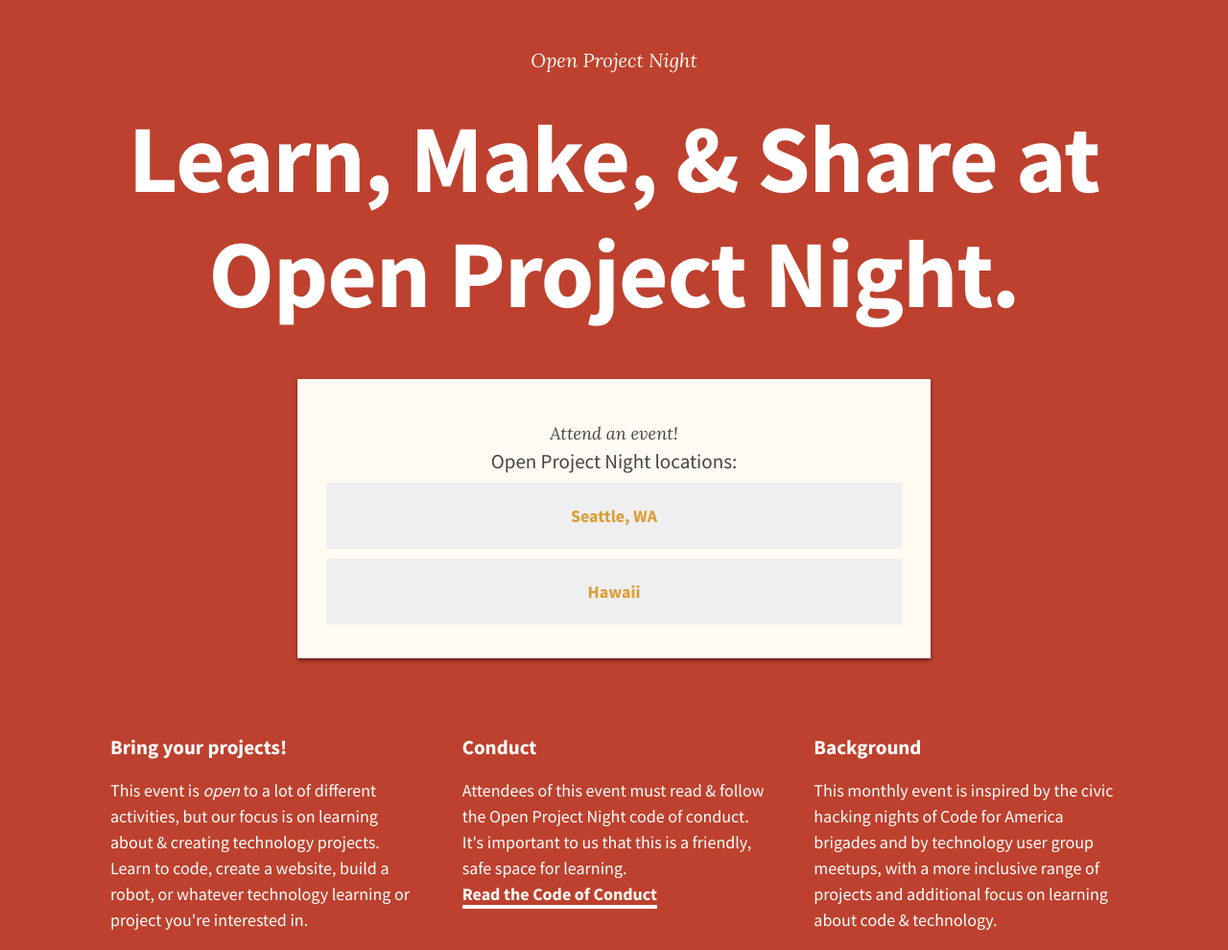
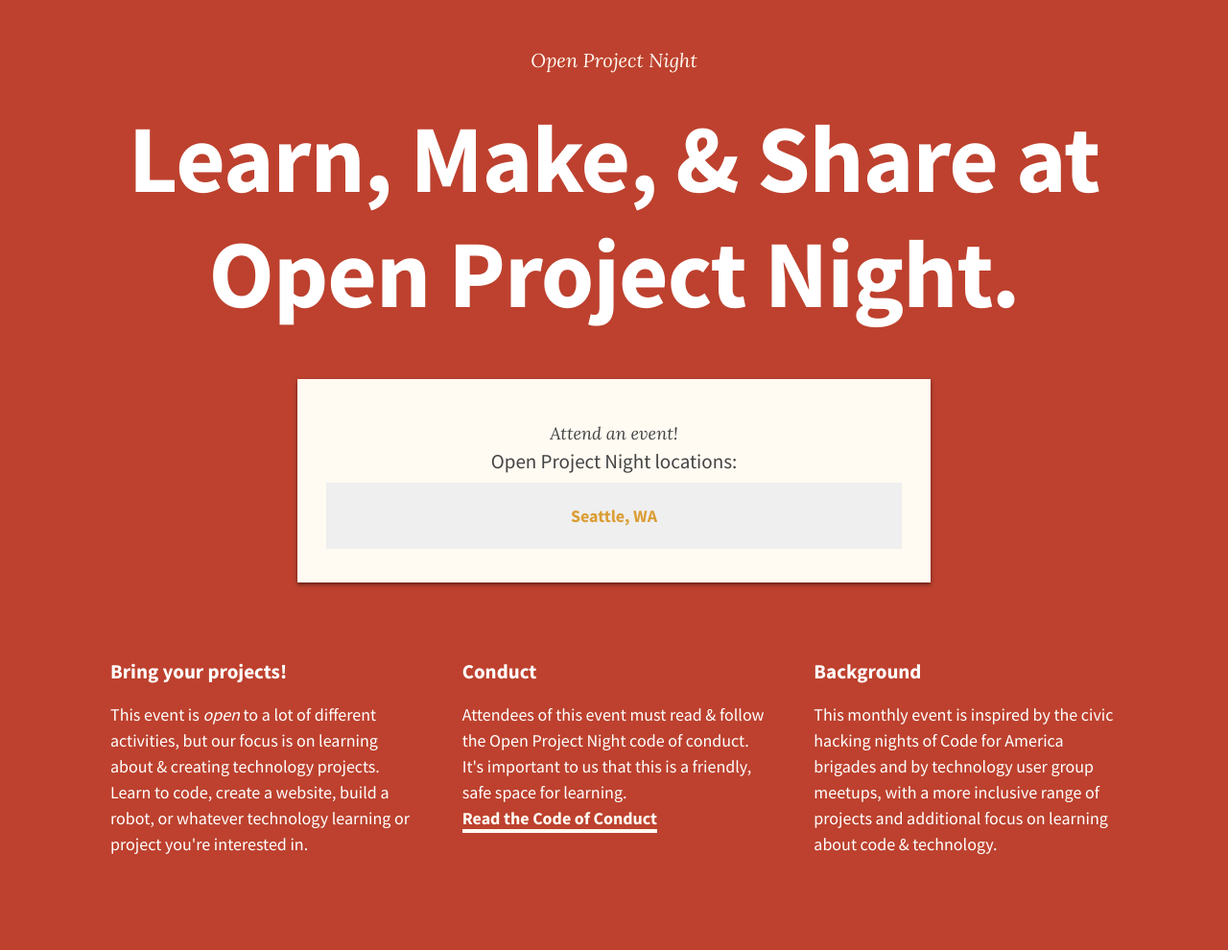
Before and after one commit to openprojectnight/openprojectnight.github.io, a Jekyll site: the page built from index.html, in a window 1280 px wide. Shown: the whole page at 96% size. Built offline with Jekyll 4.4.1, drawn with Linux system fonts in a browser that asks for light colours; Markdown is read by kramdown in place of the engine named in the settings; after the commit the page ends 911 px from its top, so only the background shows below that.

Commit message:
Update locations.yml

```diff
--- a/_data/locations.yml
+++ b/_data/locations.yml
@@ -1,6 +1,3 @@
 - name: 'Seattle, WA'
   url: 'http://openprojectnight.org/seattle'
   repo: 'http://github.com/openprojectnight/seattle'
-- name: 'Hawaii'
-  url: 'http://openprojectnight.org/hawaii'
-  repo: 'http://github.com/openprojectnight/hawaii'
```
